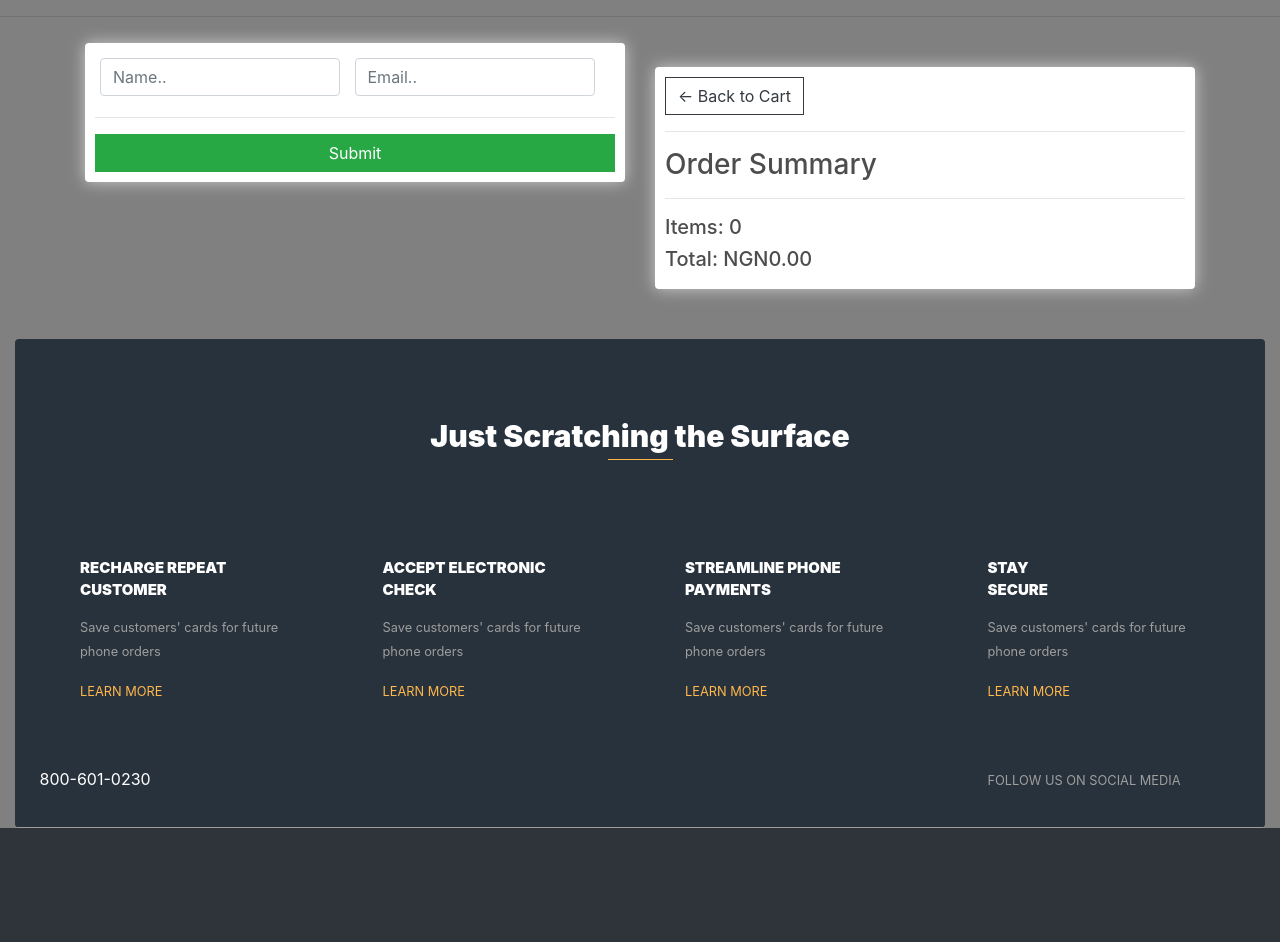
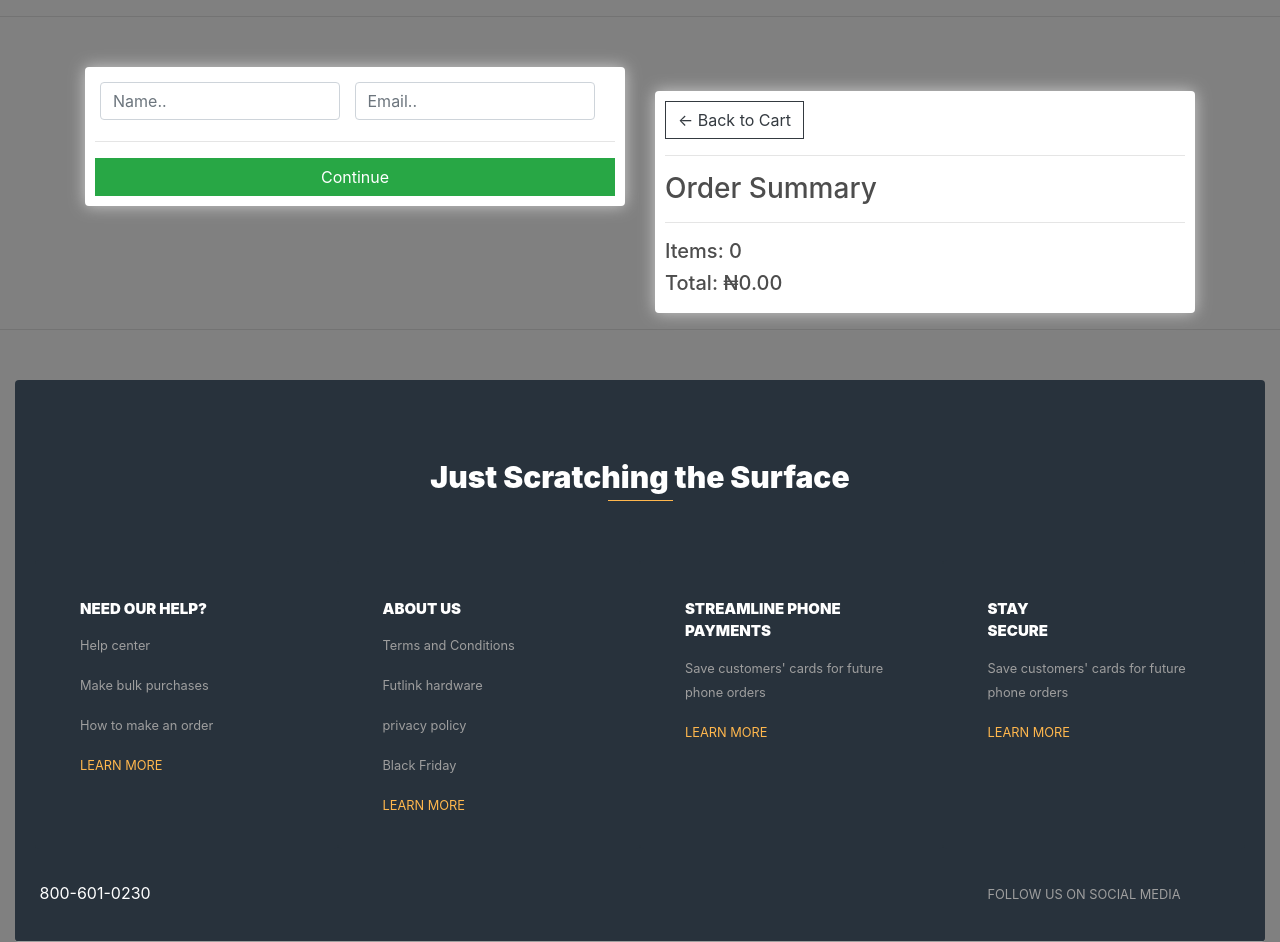
Before and after one commit to mjoghenemaega/my_ecom_project, a Django app: page /checkout/ in a window 1280 px wide. Shown: the part 57-999 px from the top of the page. Before the commit the page ends 885 px from the top, so only its background shows below. Run offline with Django 3.2, Linux system fonts and the light colour scheme; some libraries are stand-ins or nearby versions.

Commit message:
added a footer and finished with the cart-icon

```diff
--- a/src/Ecommerce/static/js/cart.js
+++ b/src/Ecommerce/static/js/cart.js
@@ -16,6 +16,32 @@ for (let i = 0; i < updateBtns.length; i++) {
     })
 
 }
+
+function addCookieItem(productId,action) {
+    console.log("not logged in....");
+
+    if (action == "add") {
+        if (cart[productId] == undefined) {
+            cart[productId] = {'quantity':1}
+        }
+        else {
+            cart[productId]['quantity'] += 1
+        }
+    }
+
+    if (action == "remove") {
+        cart[productId]['quantity'] -= 1
+        if (cart[productId]['quantity'] <=0) {
+            console.log("item should be deleted");
+            delete cart[productId];
+        }
+    }
+    console.log("cart:",cart)
+    document.cookie = "cart="+ JSON.stringify(cart)+ ";domain=;path=/";
+    location.reload();
+
+}
+
 function updateUserOrder(productId,action) {
     console.log('user is authenticated,sending data...');
 
--- a/src/Ecommerce/store/templates/store/checkout.html
+++ b/src/Ecommerce/store/templates/store/checkout.html
@@ -1,6 +1,7 @@
 {% extends 'store/main.html' %}
 {% load static %}
 {% block content %}
+
 <div class="row">
 	<div class="col-lg-6">
 		<div class="box-element" id="form-wrapper">
@@ -32,17 +33,22 @@
                     </div>
                 </div>
                 <hr>
-      			<input  id="form-button" class="btn btn-success btn-block " type="submit" name="Confirm">
+                <input id="form-button" class="btn btn-success btn-block" type="submit" value="Continue">
             </form>
+		</div>
+
+
+<br>
+<div class="box-element hidden" id="payment-info">
+    <small>Paypal Options</small>
+    <div id="paypal-button-container"></div>
+    <!-- <button id="make-payment">Make Payment</button> -->
+</div>
 
 	</div>
-      		<br>
-      		<div class="box-element hidden" id="payment-info" ><b>Bank Transfer</b>
-      			<button id="make-payment">Make payment</button>
 
-      		</div>
-        </div>
 	<div class="col-lg-6">
+
 <br>
 <div class="box-element">
 	<a  class="btn btn-outline-dark" href="{% url 'cart' %}">&#x2190; Back to Cart</a>
@@ -51,22 +57,52 @@
     <hr>
     {% for item in items %}
 	<div class="cart-row">
-		<div style="flex:2"><img class="row-image" src="{{item.product.image.url}}"></div>
+		<div style="flex:2"><img class="row-image" src="{{item.product.imageURL}}"></div>
 		<div style="flex:2"><p>{{item.product.name}}</p></div>
-		<div style="flex:1"><p>NGN{{item.product.price|floatformat:2}}</p></div>
-		<div style="flex:1"><p><b>x{{item.quantity}}</b></p></div>
+		<div style="flex:1"><p>&#8358;{{item.product.price|floatformat:2}}</p></div>
+		<div style="flex:1"><p>x{{item.quantity}}</p></div>
     </div>
     {% endfor %}
 	<h5>Items:   {{order.get_cart_items}}</h5>
-	<h5>Total:   NGN{{order.get_cart_total|floatformat:2}}</h5>
-</div>
+	<h5>Total:   &#8358;{{order.get_cart_total|floatformat:2}}</h5>
 </div>
 
 
 
+	</div>
+</div>
 
-      </div>
-<script type="text/javascript">
+<script src="https://www.paypal.com/sdk/js?client-id=sb&currency=USD"></script>
+
+<script>
+    var total = '{{order.get_cart_total}}'
+    // Render the PayPal button into #paypal-button-container
+    paypal.Buttons({
+
+        // Set up the transaction
+        createOrder: function(data, actions) {
+            return actions.order.create({
+                purchase_units: [{
+                    amount: {
+                        value: parseFloat(total).toFixed(2)
+                    }
+                }]
+            });
+        },
+
+        // Finalize the transaction
+        onApprove: function(data, actions) {
+            return actions.order.capture().then(function(details) {
+                  submitFormData();
+
+            });
+        }
+
+
+    }).render('#paypal-button-container');
+</script>
+
+<script>
     var shipping = "{{order.shipping}}";
     var total = "{{order.get_cart_total}}";
 
@@ -154,4 +190,5 @@
     })
     }
 </script>
+
 {% endblock content %}
--- a/src/Ecommerce/store/templates/store/main.html
+++ b/src/Ecommerce/store/templates/store/main.html
@@ -1,17 +1,18 @@
 <!DOCTYPE html>
-{% load static %}<html>
+{% load static %}
+<html>
 <head>
-	<title>HardSoftware.com</title>
+    <title>Ecom</title>
 
-	<link rel="stylesheet" href="https://cdn.jsdelivr.net/npm/bootstrap@4.5.3/dist/css/bootstrap.min.css" integrity="sha384-TX8t27EcRE3e/ihU7zmQxVncDAy5uIKz4rEkgIXeMed4M0jlfIDPvg6uqKI2xXr2" crossorigin="anonymous">
+    <meta name="viewport" content="width=device-width, initial-scale=1, maximum-scale=1, minimum-scale=1" />
+
+    <link rel="stylesheet" href="https://stackpath.bootstrapcdn.com/bootstrap/4.4.1/css/bootstrap.min.css" integrity="sha384-Vkoo8x4CGsO3+Hhxv8T/Q5PaXtkKtu6ug5TOeNV6gBiFeWPGFN9MuhOf23Q9Ifjh" crossorigin="anonymous">
 
     <link rel="stylesheet" type="text/css" href="{% static 'css/main.css' %}">
 
-	<meta name="viewport" content="width=device-width, initial-scale=1, maximum-scale=1, minimum-scale=1" />
-
-
   <script>
     var user = '{{request.user}}';
+
     function getToken(name) {
     let cookieValue = null;
     if (document.cookie && document.cookie !== '') {
@@ -28,14 +29,40 @@
     return cookieValue;
 }
 const csrftoken = getToken('csrftoken');
+
+
+function getCookie(name) {
+  var cookieArr = document.cookie.split(';');
+
+  for (var i = 0; i < cookieArr.length; i++) {
+    var cookiePair = cookieArr[i].split("=");
+
+    if (name == cookiePair[0].trim()) {
+      return decodeURIComponent(cookiePair[1]);
+    }
+
+  }
+  return null;
+}
+
+var cart = JSON.parse(getCookie('cart'));
+
+if (cart == null) {
+  cart = {};
+  console.log("cart was created");
+  document.cookie = "cart="+ JSON.stringify(cart)+ ";domain=;path=/";
+}
+
+console.log("cart:",cart)
   </script>
+</head>
+<body>
 
 
 
-</head>
-<body>
+
 <nav class="navbar navbar-expand-lg navbar-dark bg-dark">
-  <a class="navbar-brand" href="{% url 'store' %} ">HardSoftware</a>
+    <a class="navbar-brand" href="{% url 'store' %}">HardSoftware</a>
     <button class="navbar-toggler" type="button" data-toggle="collapse" data-target="#navbarSupportedContent" aria-controls="navbarSupportedContent" aria-expanded="false" aria-label="Toggle navigation">
       <span class="navbar-toggler-icon"></span>
     </button>
@@ -53,23 +80,27 @@ const csrftoken = getToken('csrftoken');
     </ul>
       <div class="form-inline my-2 my-lg-0">
            <a href="#"class="btn btn-warning">Login</a>
+
            <a href="{% url 'cart' %}">
               <img  id="cart-icon" src="{% static 'images/cart.png' %}">
           </a>
-      <p id="cart-total">0</p>
+          <p id="cart-total">{{cartItems}}</p>
 
       </div>
-
     </div>
   </nav>
+
+
       <hr>
+
      <div class="container">
+            <br>
             {% block content %}
 
 
-		{% endblock content%}
-
+             {% endblock content %}
      </div>
+     <hr>
 <!-- start footer-->
 <div class='container-fluid'>
     <div class="card">
@@ -81,8 +112,10 @@ const csrftoken = getToken('csrftoken');
             <div class="row m-0 pt-5">
                 <div class="card col-12 col-md-3">
                     <div class="card-content"> <i class="fas fa-hand-holding-usd fa-3x"></i>
-                        <div class="card-title"> RECHARGE REPEAT CUSTOMER </div>
-                        <p><small>Save customers' cards for future phone orders</small></p>
+                        <div class="card-title"> NEED OUR HELP? </div>
+                        <p><small>Help center</small></p>
+                        <p><small>Make bulk purchases</small></p>
+                        <p><small>How to make an order</small></p>
                         <div class="learn-more">
                             <p> <small> LEARN MORE <label><i class="fas fa-angle-right"></i></label> </small> </p>
                         </div>
@@ -90,8 +123,11 @@ const csrftoken = getToken('csrftoken');
                 </div>
                 <div class="card col-12 col-md-3">
                     <div class="card-content"> <i class="far fa-handshake fa-3x"></i>
-                        <div class="card-title"> ACCEPT ELECTRONIC CHECK </div>
-                        <p><small>Save customers' cards for future phone orders</small></p>
+                        <div class="card-title"> ABOUT US</div>
+                        <p><small>Terms and Conditions</small></p>
+                        <p><small>Futlink hardware</small></p>
+                        <p><small>privacy policy</small></p>
+                        <p><small>Black Friday</small></p>
                         <div class="learn-more">
                             <p> <small> LEARN MORE <label><i class="fas fa-angle-right"></i></label> </small> </p>
                         </div>
@@ -126,11 +162,12 @@ const csrftoken = getToken('csrftoken');
     </div>
 </div>
 
-<script src="https://code.jquery.com/jquery-3.5.1.slim.min.js" integrity="sha384-DfXdz2htPH0lsSSs5nCTpuj/zy4C+OGpamoFVy38MVBnE+IbbVYUew+OrCXaRkfj" crossorigin="anonymous"></script>
+  <script src="{% static 'js/cart.js' %}"></script>
 
-<script src="https://cdn.jsdelivr.net/npm/bootstrap@4.5.3/dist/js/bootstrap.bundle.min.js" integrity="sha384-ho+j7jyWK8fNQe+A12Hb8AhRq26LrZ/JpcUGGOn+Y7RsweNrtN/tE3MoK7ZeZDyx" crossorigin="anonymous"></script>
+    <script src="https://code.jquery.com/jquery-3.4.1.slim.min.js" integrity="sha384-J6qa4849blE2+poT4WnyKhv5vZF5SrPo0iEjwBvKU7imGFAV0wwj1yYfoRSJoZ+n" crossorigin="anonymous"></script>
 
-<script type="text/javascript" src="{% static 'js/cart.js' %}"></script>
+    <script src="https://cdn.jsdelivr.net/npm/popper.js@1.16.0/dist/umd/popper.min.js" integrity="sha384-Q6E9RHvbIyZFJoft+2mJbHaEWldlvI9IOYy5n3zV9zzTtmI3UksdQRVvoxMfooAo" crossorigin="anonymous"></script>
 
+    <script src="https://stackpath.bootstrapcdn.com/bootstrap/4.4.1/js/bootstrap.min.js" integrity="sha384-wfSDF2E50Y2D1uUdj0O3uMBJnjuUD4Ih7YwaYd1iqfktj0Uod8GCExl3Og8ifwB6" crossorigin="anonymous"></script>
 </body>
 </html>
--- a/src/Ecommerce/store/templates/store/store.html
+++ b/src/Ecommerce/store/templates/store/store.html
@@ -10,7 +10,7 @@
      			<hr>
      			<button data-product="{{product.id}}" data-action="add"  class="btn btn-outline-secondary add-btn update-cart">Add to Cart</button>
      			<a class="btn btn-outline-success" href="#">View</a>
-     			<h4 style="display: inline-block;   float: right;">NGN{{product.price|floatformat:2}}</h4>
+     			<h4 style="display: inline-block;   float: right;">&#8358;{{product.price|floatformat:2}}</h4>
 
      		</div>
      	</div>
--- a/src/Ecommerce/store/views.py
+++ b/src/Ecommerce/store/views.py
@@ -1,10 +1,14 @@
 from django.shortcuts import render
+
 from django.http import JsonResponse
+
 import json
+
 from .models import *
-# Create your views here.
 
-from .utils import cookieCart, cartData
+import datetime
+
+from .utils import cookieCart, cartData , guestOrder
 
 # Create your views here.
 
@@ -42,29 +46,66 @@ def checkout(request):
 
 
 def updateItem(request):
-	data = json.loads(request.body)
-	productId = data['productId']
-	action = data['action']
+     data = json.loads(request.body)
+     productId = data['productId']
+     action = data['action']
 
-	print("productId:",productId)
-	print("Action:",action)
+     print("productId:",productId)
+     print("Action:",action)
+
+     customer = request.user.customer
+     product = Product.objects.get(id=productId)
+     order,created = Order.objects.get_or_create(customer=customer,complete=False)
+
+     orderItem,created = OrderItem.objects.get_or_create(order=order,product=product)
+
+     if action == "add":
+          orderItem.quantity = (orderItem.quantity + 1)
+     elif action == 'remove':
+          orderItem.quantity = (orderItem.quantity - 1)
+
+     orderItem.save()
+
+     if orderItem.quantity <=0:
+          orderItem.delete()
+
+     return JsonResponse('Item was added',safe=False)
+
+from django.views.decorators.csrf import csrf_exempt
+
+@csrf_exempt
+def process_Order(request):
+     print("data: ",request.body)
+     transaction_id = datetime.datetime.now().timestamp()
+     data = json.loads(request.body)
+
+     if request.user.is_authenticated:
+          customer = request.user.customer
+          order,created = Order.objects.get_or_create(customer=customer,complete=False)
 
 
-	customer = request.user.customer
-	product = Product.objects.get(id=productId)
-	order,created = Order.objects.get_or_create(customer=customer,complete=False)
+     else:
 
-	orderItem,created = OrderItem.objects.get_or_create(order=order,product=product)
-	if action == "add":
-	      orderItem.quantity = (orderItem.quantity + 1)
-	elif action == 'remove':
-	      orderItem.quantity = (orderItem.quantity - 1)
+          customer,order = guestOrder(request,data)
 
-	orderItem.save()
+          total = float(data['form']['total'])
+          order.transaction_id = transaction_id
 
-	if orderItem.quantity <=0:
-	      orderItem.delete()
+          if total == order.get_cart_total:
+               order.complete = True
+          order.save()
 
-	return JsonResponse('items were added', safe=False)
-def process_Order(request):
-	return JsonResponse('payment complete',safe=False)
+
+          if order.shipping == True:
+               ShippingAddress.objects.create(
+                    customer = customer,
+                    order = order,
+                    address = data['shipping']['address'],
+                    city = data['shipping']['city'],
+                    state = data['shipping']['state'],
+                    zipcode = data['shipping']['zipcode']
+
+               )
+
+
+     return JsonResponse('Payment submitted...',safe=False)
```
Also changed, not shown: src/Ecommerce/store/models.py (+104 -77 lines), src/Ecommerce/store/templates/store/cart.html (+4 -4 lines), src/Ecommerce/store/utils.py (+33 -0 lines), src/Ecommerce/db.sqlite3, src/Ecommerce/store/migrations/0006_auto_20201127_0929.py (added). Lines whose indentation alone changed are shown as unchanged.
